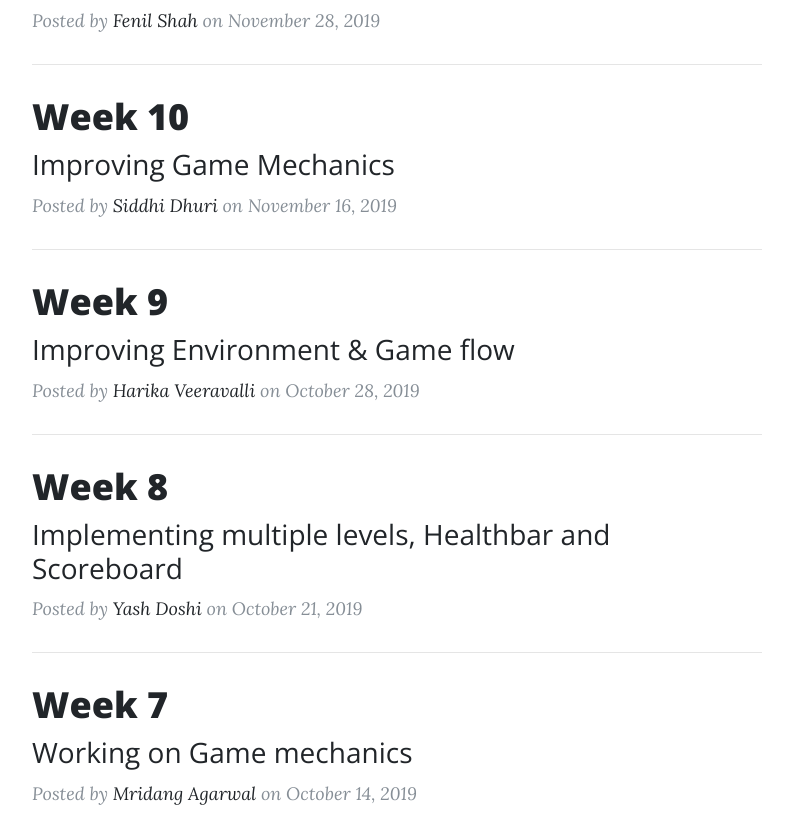
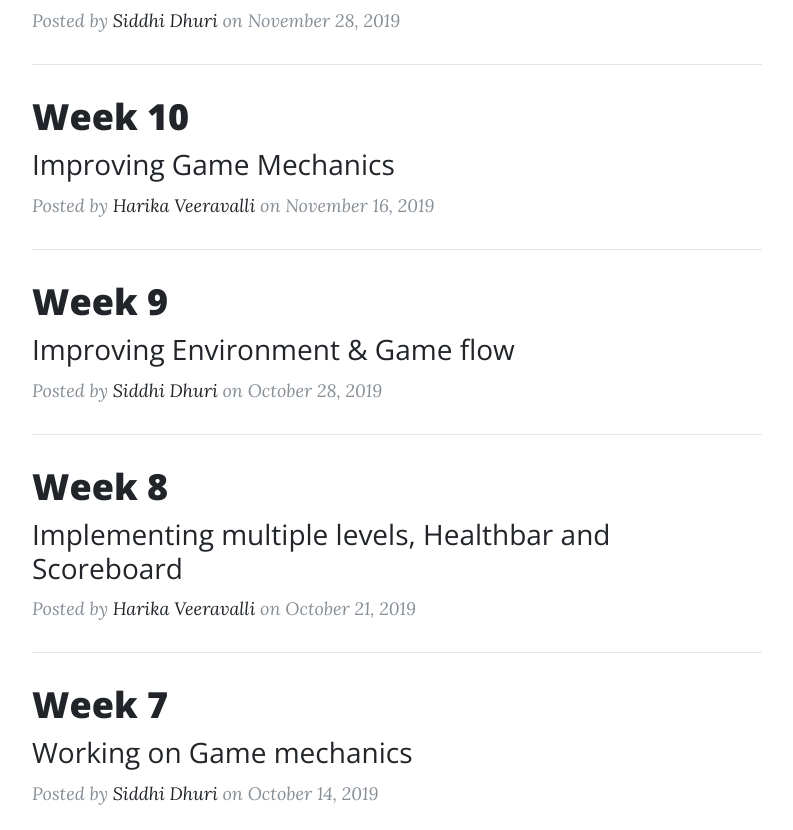
Before and after one commit to xr-games-infinitywar/xr-games-infinitywar.github.io, a website: page index.html in a window 1280 px wide. Shown: the part 702-1532 px from the top of the page, without its empty margins (243-1036 px from the left). Drawn offline with nearby package versions, Linux system fonts and the light colour scheme.

Commit message:
Update index.html

```diff
--- a/index.html
+++ b/index.html
@@ -60,7 +60,7 @@
         <div class="col-lg-8 col-md-10 mx-auto">
           <div class="site-heading">
             <h1>Infinity War</h1>
-            <span class="subheading">A Blog for the VR game</span>
+            <span class="subheading">Virtual Reality</span>
           </div>
         </div>
       </div>
@@ -82,7 +82,7 @@
             </h3>
           </a>
           <p class="post-meta">Posted by
-            <a href="#">Fenil Shah</a>
+            <a href="#">Siddhi Dhuri</a>
             on November 28, 2019</p>
         </div>
         <hr>
@@ -96,7 +96,7 @@
             </h3>
           </a>
           <p class="post-meta">Posted by
-            <a href="#">Siddhi Dhuri</a>
+            <a href="#">Harika Veeravalli</a>
             on November 16, 2019</p>
         </div>
         <hr>
@@ -110,7 +110,7 @@
             </h3>
           </a>
           <p class="post-meta">Posted by
-            <a href="#">Harika Veeravalli</a>
+            <a href="#">Siddhi Dhuri</a>
             on October 28, 2019</p>
         </div>
         <hr>
@@ -124,7 +124,7 @@
             </h3>
           </a>
           <p class="post-meta">Posted by
-            <a href="#">Yash Doshi</a>
+            <a href="#">Harika Veeravalli</a>
             on October 21, 2019</p>
         </div>
         <hr>
@@ -138,7 +138,7 @@
             </h3>
           </a>
           <p class="post-meta">Posted by
-            <a href="#">Mridang Agarwal</a>
+            <a href="#">Siddhi Dhuri</a>
             on October 14, 2019</p>
         </div>
         <hr>
```
